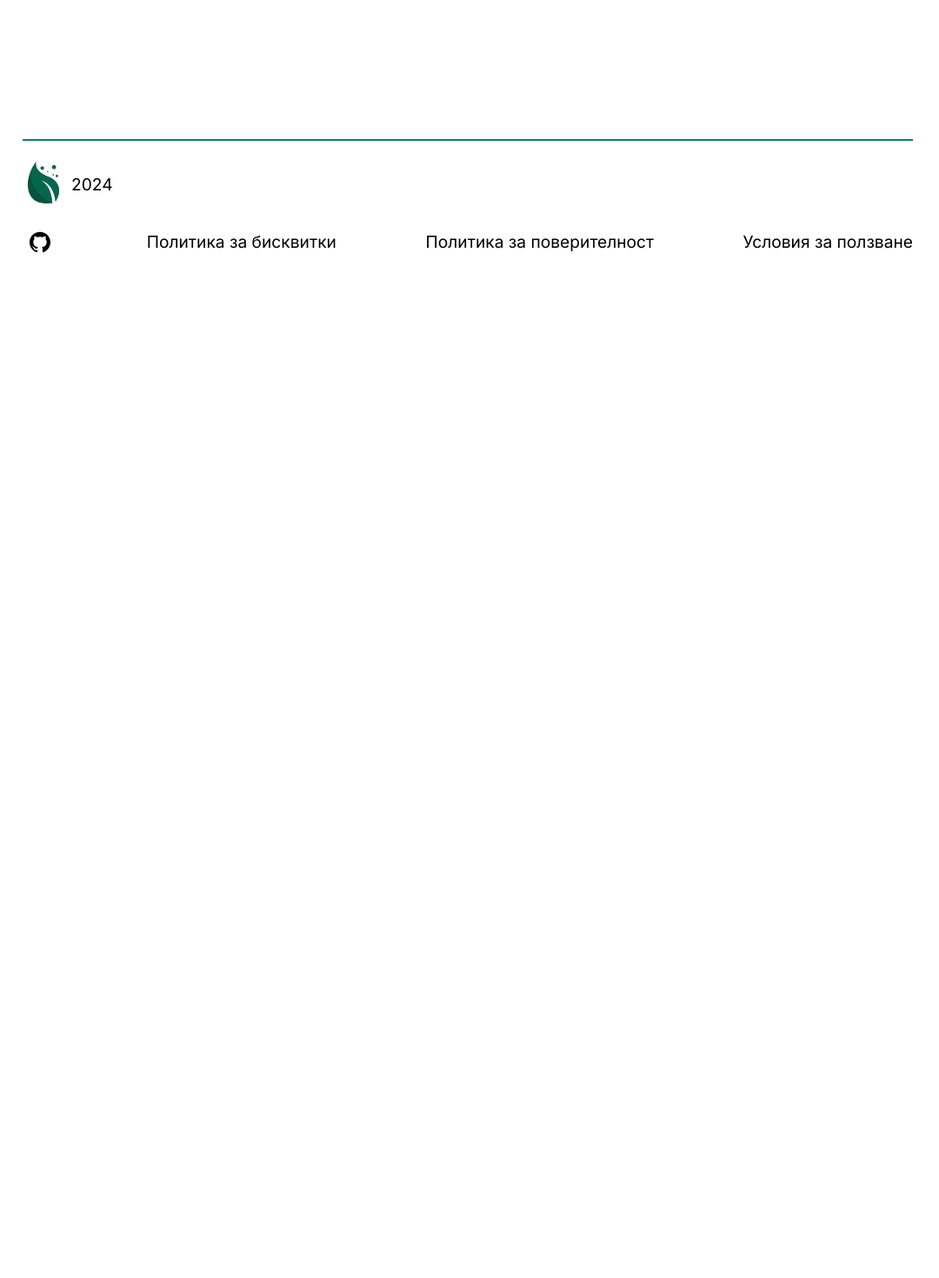
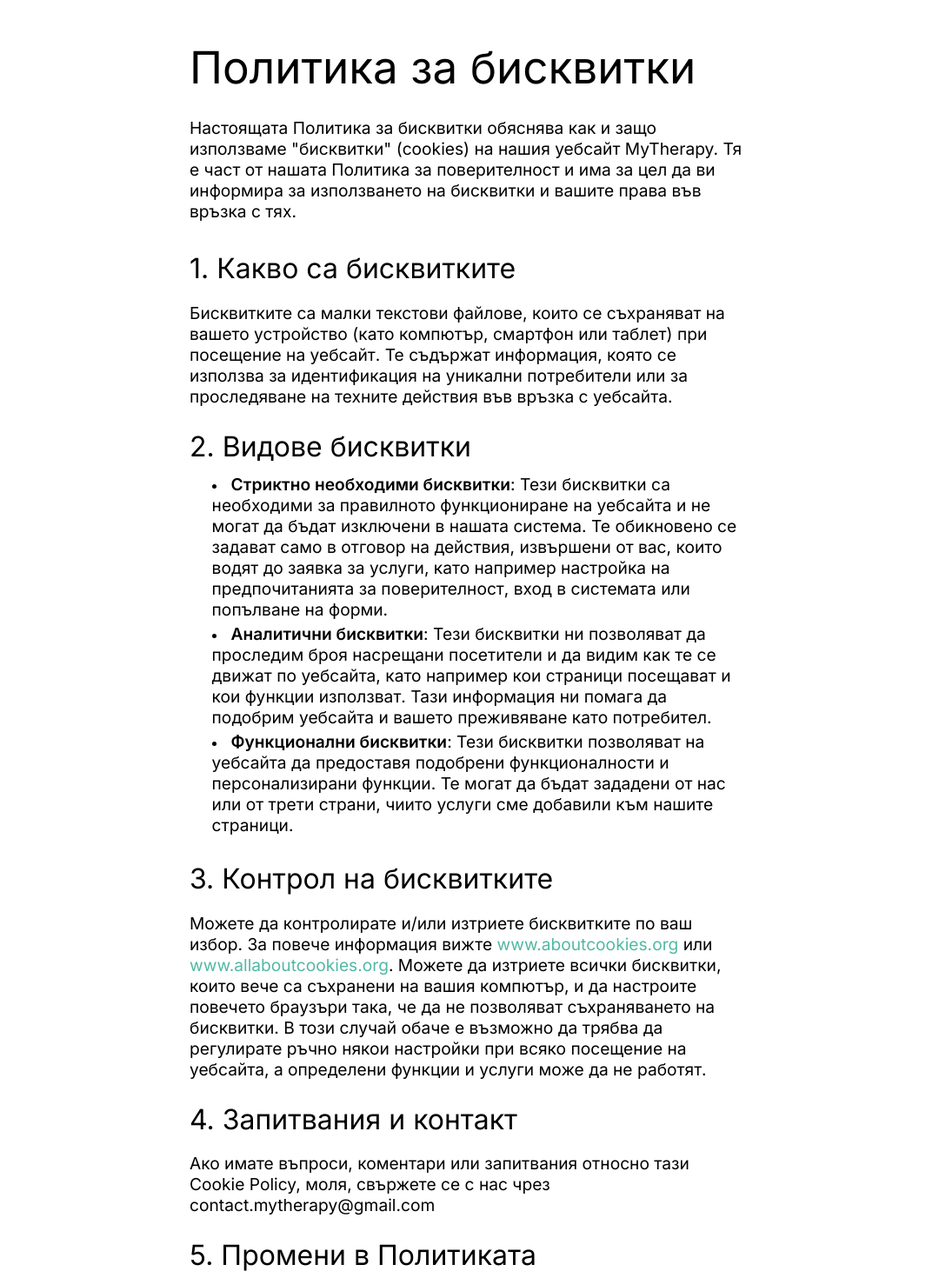
Before and after one commit to ForceFinity/my-therapy, a React (Create React App) app: page /articles/cookies-policy in a window 1280 px wide. Shown: the part 120-1590 px from the top of the page at 87% size, without its empty margins (102-1182 px from the left). Before the commit the page ends 800 px from the top, so only its background shows below. Built offline with nearby package versions, Linux system fonts and the light colour scheme.

Commit message:
Cookies Policy added. Telegram icon fixed

```diff
--- a/src/elements/texts.ts
+++ b/src/elements/texts.ts
@@ -5,3 +5,7 @@ export const ErrorText = styled.span`
     font-size: .9rem;
     text-align: center;
 `
+
+export const Bold = styled.span`
+    font-weight: 600;
+`
--- a/src/pages/articles/cPolicy.tsx
+++ b/src/pages/articles/cPolicy.tsx
@@ -1,9 +1,66 @@
-import { ArticleContent, ArticleTitle } from "./index";
+import { ArticleContent, ArticleLI, ArticleSubtitle, ArticleText, ArticleTitle } from "./index";
+import { Bold } from "../../elements/texts";
+import { Link } from "react-router-dom";
 
 export const CookiesPolicyArticle = () => {
     return (
         <ArticleContent>
-            <ArticleTitle></ArticleTitle>
+            <ArticleTitle>Политика за бисквитки</ArticleTitle>
+            <ArticleText style={{marginBottom: "1vh"}}>
+                Настоящата Политика за бисквитки обяснява как и защо използваме "бисквитки" (cookies) на нашия уебсайт
+                MyTherapy. Тя е част от нашата Политика за поверителност и има за цел да ви информира за
+                използването на бисквитки и вашите права във връзка с тях.
+            </ArticleText>
+            <ArticleSubtitle>1.	Какво са бисквитките </ArticleSubtitle>
+            <ArticleText>
+                Бисквитките са малки текстови файлове, които се съхраняват на вашето устройство
+                (като компютър, смартфон или таблет) при посещение на уебсайт. Те съдържат информация,
+                която се използва за идентификация на уникални потребители или за проследяване на
+                техните действия във връзка с уебсайта.
+            </ArticleText>
+            <ArticleSubtitle>2.	Видове бисквитки</ArticleSubtitle>
+            <ArticleLI>
+                <span>
+                    <Bold>Стриктно необходими бисквитки</Bold>: Тези бисквитки са необходими за правилното функциониране на
+                    уебсайта и не могат да бъдат изключени в нашата система. Те обикновено се задават само
+                    в отговор на действия, извършени от вас, които водят до заявка за услуги, като например настройка
+                    на предпочитанията за поверителност, вход в системата или попълване на форми.
+                </span>
+            </ArticleLI>
+            <ArticleLI>
+                <span>
+                    <Bold>Аналитични бисквитки</Bold>: Тези бисквитки ни позволяват да проследим броя насрещани посетители и
+                    да видим как те се движат по уебсайта, като например кои страници посещават и кои функции използват.
+                    Тази информация ни помага да подобрим уебсайта и вашето преживяване като потребител.
+                </span>
+            </ArticleLI>
+            <ArticleLI>
+                <span>
+                    <Bold>Функционални бисквитки</Bold>: Тези бисквитки позволяват на уебсайта да предоставя подобрени
+                    функционалности и персонализирани функции. Те могат да бъдат зададени от нас или от трети страни,
+                    чиито услуги сме добавили към нашите страници.
+                </span>
+            </ArticleLI>
+            <ArticleSubtitle>3.	Контрол на бисквитките </ArticleSubtitle>
+            <ArticleText>
+                Можете да контролирате и/или изтриете бисквитките по ваш избор. За повече информация вижте
+                <Link to="https://aboutcookies.org"> www.aboutcookies.org</Link> или
+                <Link to="https://allaboutcookies.org"> www.allaboutcookies.org</Link>. Можете да изтриете всички бисквитки,
+                които вече са съхранени на вашия компютър, и да настроите повечето браузъри така, че да не позволяват
+                съхраняването на бисквитки. В този случай обаче е възможно да трябва да регулирате ръчно някои настройки
+                при всяко посещение на уебсайта, а определени функции и услуги може да не работят.
+            </ArticleText>
+            <ArticleSubtitle>4.	Запитвания и контакт </ArticleSubtitle>
+            <ArticleText>
+                Ако имате въпроси, коментари или запитвания относно тази Cookie Policy, моля,
+                свържете се с нас чрез contact.mytherapy@gmail.com
+            </ArticleText>
+            <ArticleSubtitle>5. Промени в Политиката</ArticleSubtitle>
+            <ArticleText>
+                Тази Политика може да бъде променяна от време на време за да отразява промени в
+                уебсайта или правната ни практика. Всички промени на Cookie Policy ще бъдат публикувани на
+                тази страница и важат от момента на публикуването им.
+            </ArticleText>
         </ArticleContent>
     )
 }
--- a/src/pages/articles/index.tsx
+++ b/src/pages/articles/index.tsx
@@ -1,6 +1,5 @@
 import { useParams } from "react-router-dom";
 import { ReferralArticle } from "./referral";
-import { TOSArticle } from "./tos";
 import React, { ReactElement } from "react";
 import styled from "styled-components";
 import { Header, Title, TrueButton, Wrapper } from "../../elements";
@@ -8,6 +7,7 @@ import { useAuth } from "../../api/account";
 import { Footer } from "../../elements/footer";
 import { PrivacyPolicyArticle } from "./pPolicy";
 import { CookiesPolicyArticle } from "./cPolicy";
+import { TOSArticle } from "./tos";
 
 export const ArticleWrapper = styled(Wrapper)`
     display: flex;
--- a/src/pages/articles/pPolicy.tsx
+++ b/src/pages/articles/pPolicy.tsx
@@ -1,5 +1,6 @@
 import { User } from "../../api/account";
 import { ArticleContent, ArticleLI, ArticleSubtitle, ArticleText, ArticleTitle } from "./index";
+import { Link } from "react-router-dom";
 
 export const PrivacyPolicyArticle = () => {
     return (
@@ -51,17 +52,22 @@ export const PrivacyPolicyArticle = () => {
                 Ние прилагаме подходящи мерки за сигурност, за да предпазим вашата лична информация от загуба,
                 злоупотреба или неоторизиран достъп.
             </ArticleText>
-            <ArticleSubtitle>5.	Промени в политиката за поверителност</ArticleSubtitle>
+            <ArticleSubtitle>5. Бисквитки</ArticleSubtitle>
+            <ArticleText>
+                Като приемате тази Политика за поверителност, Вие приемате и нашата
+                <Link to="/articles/cookies-policy"> Политика за бисквитки</Link>.
+            </ArticleText>
+            <ArticleSubtitle>6.	Промени в политиката за поверителност</ArticleSubtitle>
             <ArticleText>
                 MyTherapy може да актуализира настоящата Политика за поверителност от време на време.
                 Всяка промяна ще бъде публикувана на тази страница.
             </ArticleText>
-            <ArticleSubtitle>6.	Съгласие с условията</ArticleSubtitle>
+            <ArticleSubtitle>7.	Съгласие с условията</ArticleSubtitle>
             <ArticleText>
                 С използването на нашия уебсайт вие се съгласявате с настоящата Политика за поверителност.
                 Ако не се съгласявате с тези условия, моля, не използвайте нашия уебсайт.
                 За повече информация относно нашата Политика за поверителност, моля,
-                свържете се с нас на mytherapy.sender@gmail.com.
+                свържете се с нас на contact.mytherapy@gmail.com.
             </ArticleText>
             <ArticleText>
                 Благодарим ви, че използвате MyTherapy.
```
Also changed, not shown: src/assets/telegram.svg.
